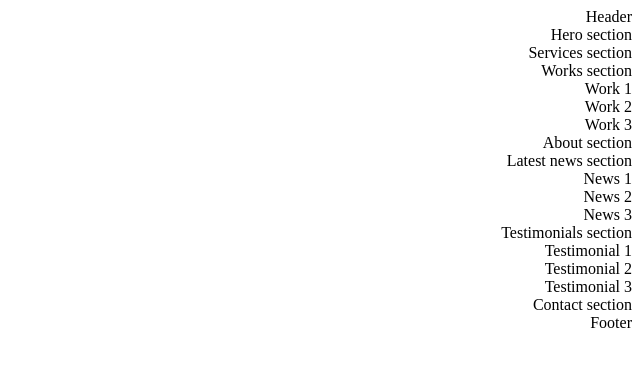
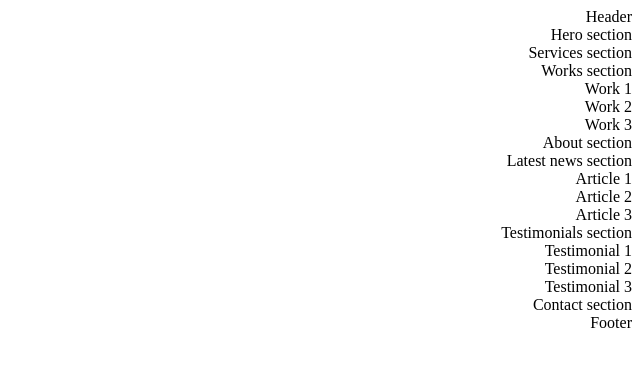
Before and after one commit to Pixeloceax/holbertonschool-web_front_end, a plain HTML site: page 0x00-html_advanced/6-index.html in a window 1280 px wide. Shown: the full height of the page, 640-1280 px from the left. Drawn offline with Linux system fonts and the light colour scheme.

Commit message:
Work, News, Testimonial articles

```diff
--- a/0x00-html_advanced/6-index.html
+++ b/0x00-html_advanced/6-index.html
@@ -22,9 +22,9 @@
             </section>
             <section>About section</section>
             <section>Latest news section
-                <article>News 1</article>
-                <article>News 2</article>
-                <article>News 3</article>
+                <article>Article 1</article>
+                <article>Article 2</article>
+                <article>Article 3</article>
             </section>
             <section>Testimonials section
                 <article>Testimonial 1</article>
```
